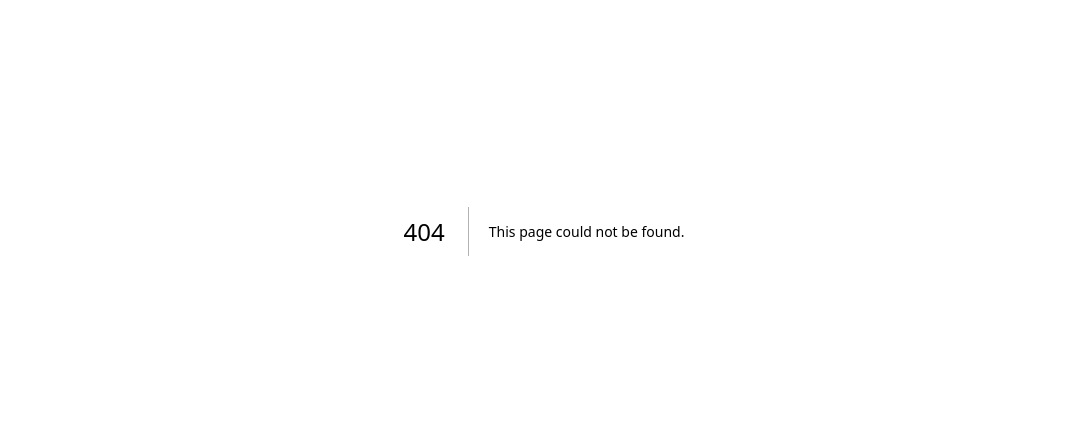
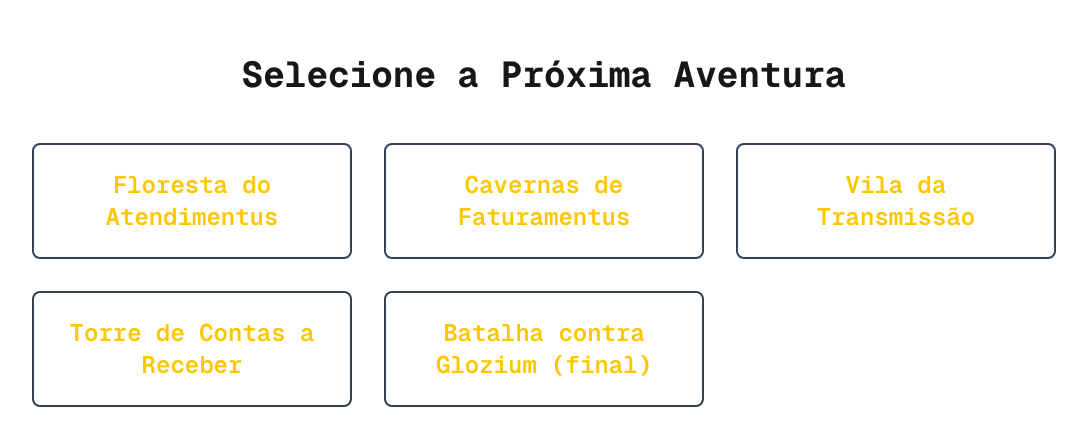
Before and after one commit to ludson96/desafio-zg9, a Next.js app in the folder frontend/: page /menu in a window 1280 px wide. Before the commit this address had no page. Shown: the part 169-614 px from the top of the page, without its empty margins (96-1183 px from the left). Built offline with nearby package versions, Linux system fonts and the light colour scheme.

Commit message:
feat: :sparkles: create page menu and route

```diff
--- /dev/null
+++ b/frontend/src/app/menu/page.tsx
@@ -0,0 +1,23 @@
+import Link from "next/link";
+import { STAGES } from "@/data/dialogueData";
+
+export default function Menu() {
+  return (
+    <main className="flex min-h-screen flex-col items-center justify-center p-8 font-mono">
+      <h1 className="text-4xl font-bold mb-12 text-center">
+        Selecione a Próxima Aventura
+      </h1>
+      <div className="grid grid-cols-1 md:grid-cols-2 lg:grid-cols-3 gap-8 w-full max-w-5xl">
+        {STAGES.map((stage) => (
+          <Link
+            key={stage.id}
+            href={`/stage/${stage.id}`}
+            className="border-2 border-gray-700 rounded-lg p-6 text-center hover:border-yellow-400 hover:bg-gray-900/50 transition-all duration-300 transform hover:-translate-y-1"
+          >
+            <h2 className="text-2xl font-semibold text-yellow-400">{stage.title}</h2>
+          </Link>
+        ))}
+      </div>
+    </main>
+  );
+}
```
